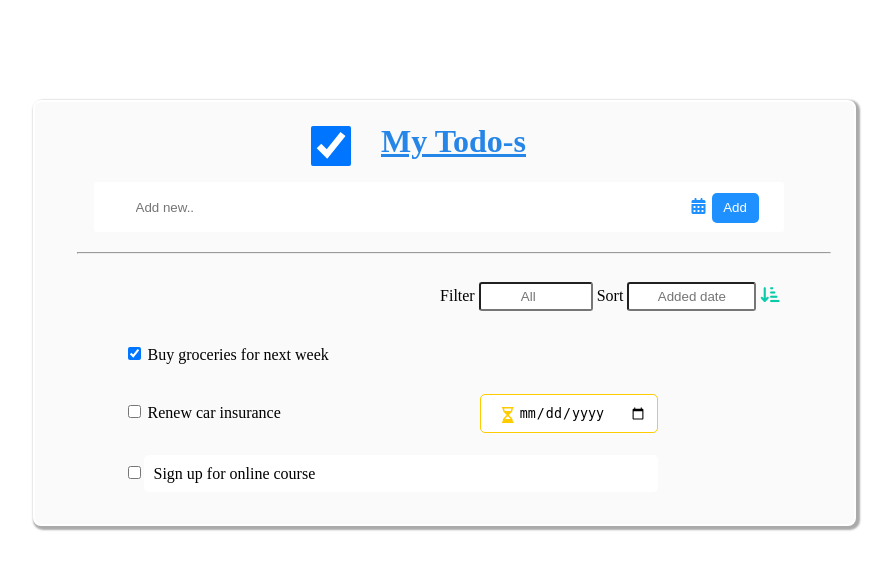
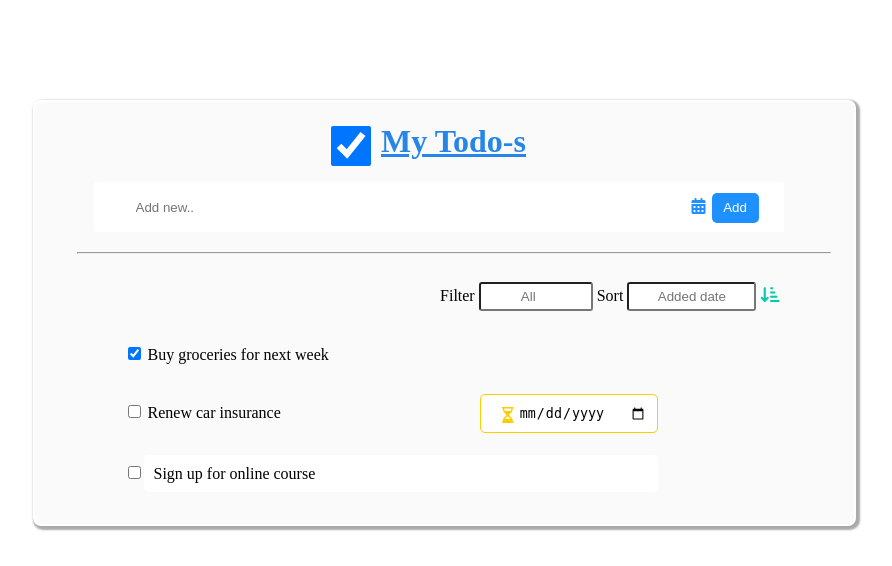
Before and after one commit to humphreyokoth/todo-assignement, a PHP site: page /todo.html in a window 1280 px wide. Shown: the top 566 px of the page, without its empty margins (196-1088 px from the left). Run offline with PHP 8.4, Linux system fonts and the light colour scheme; some libraries are stand-ins or nearby versions.

Commit message:
Feat: Responsivenes

```diff
--- a/style.css
+++ b/style.css
@@ -46,7 +46,7 @@ hr {
   display: flex;
   align-items: center;
   position: absolute;
-  margin-left: 257px;
+  margin-left: 277px;
 }
 
 .label-1 {
```
